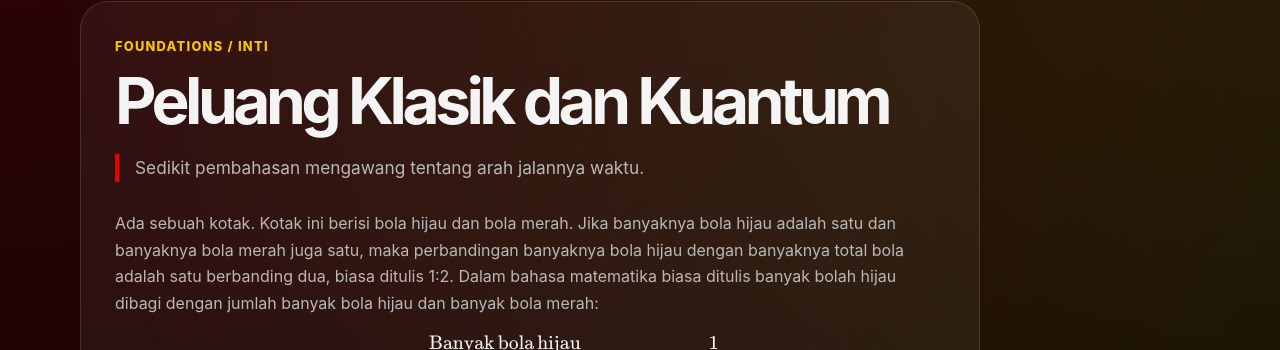
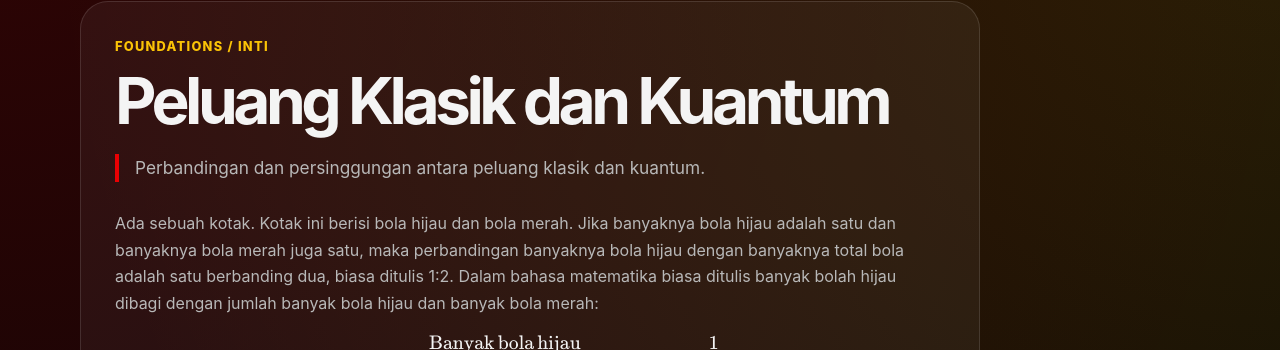
Before and after one commit to dangausuluah/dangausuluah.github.io, a Jekyll site: the page built from _contents/peluangKlasikKuantum.md, in a window 1280 px wide and 900 px high. Shown: the part 130-480 px from the top of the window. Built offline with Jekyll 4.4.1, drawn with Linux system fonts in a browser that asks for light colours.

Commit message:
Update peluangKlasikKuantum.md

```diff
--- a/_contents/peluangKlasikKuantum.md
+++ b/_contents/peluangKlasikKuantum.md
@@ -7,7 +7,7 @@ order: 2
 date: 2026-06-12
 updated: 2026-06-12
 featured: true
-excerpt: Sedikit pembahasan mengawang tentang arah jalannya waktu.
+excerpt: Perbandingan dan persinggungan antara peluang klasik dan kuantum.
 ---
 
 Ada sebuah kotak. Kotak ini berisi bola hijau dan bola merah. Jika banyaknya bola hijau adalah satu dan banyaknya bola merah juga satu, maka perbandingan banyaknya bola hijau dengan banyaknya total bola adalah satu berbanding dua, biasa ditulis 1:2. Dalam bahasa matematika biasa ditulis banyak bolah hijau dibagi dengan jumlah banyak bola hijau dan banyak bola merah:
```
